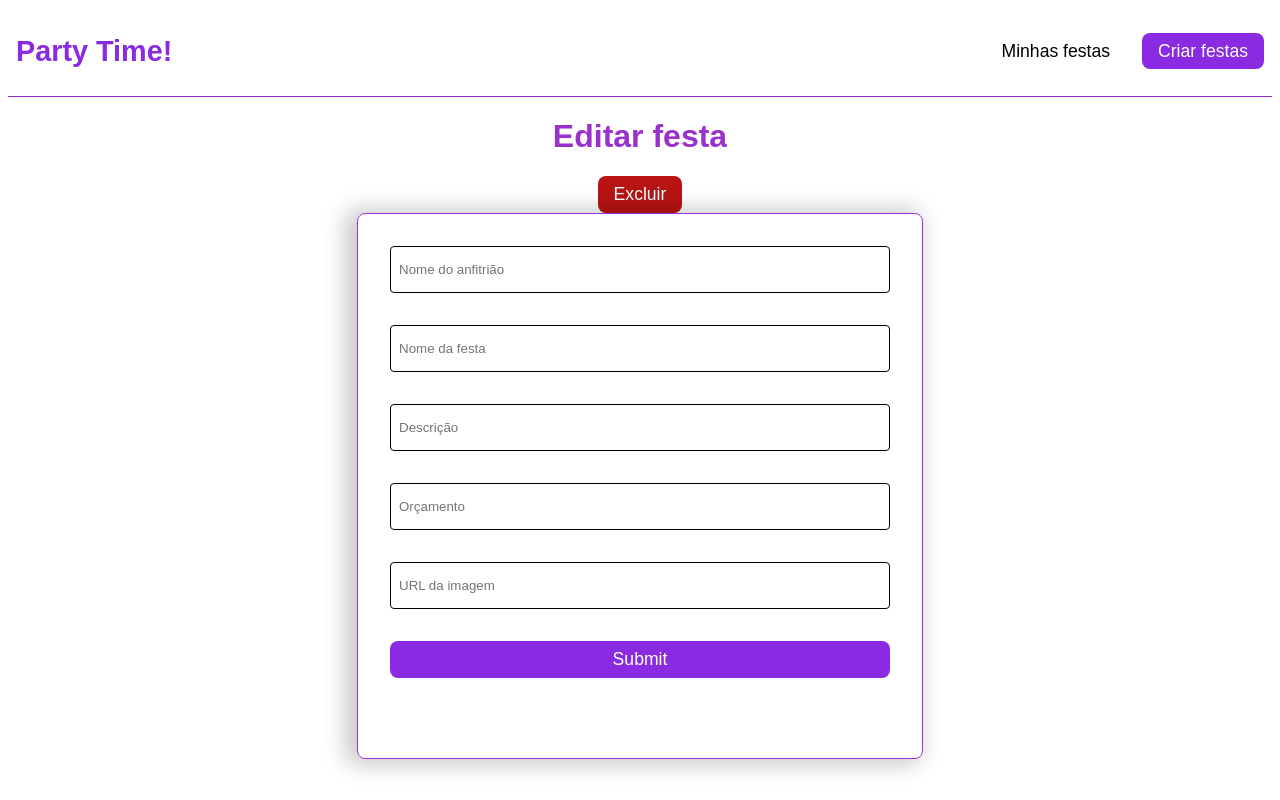
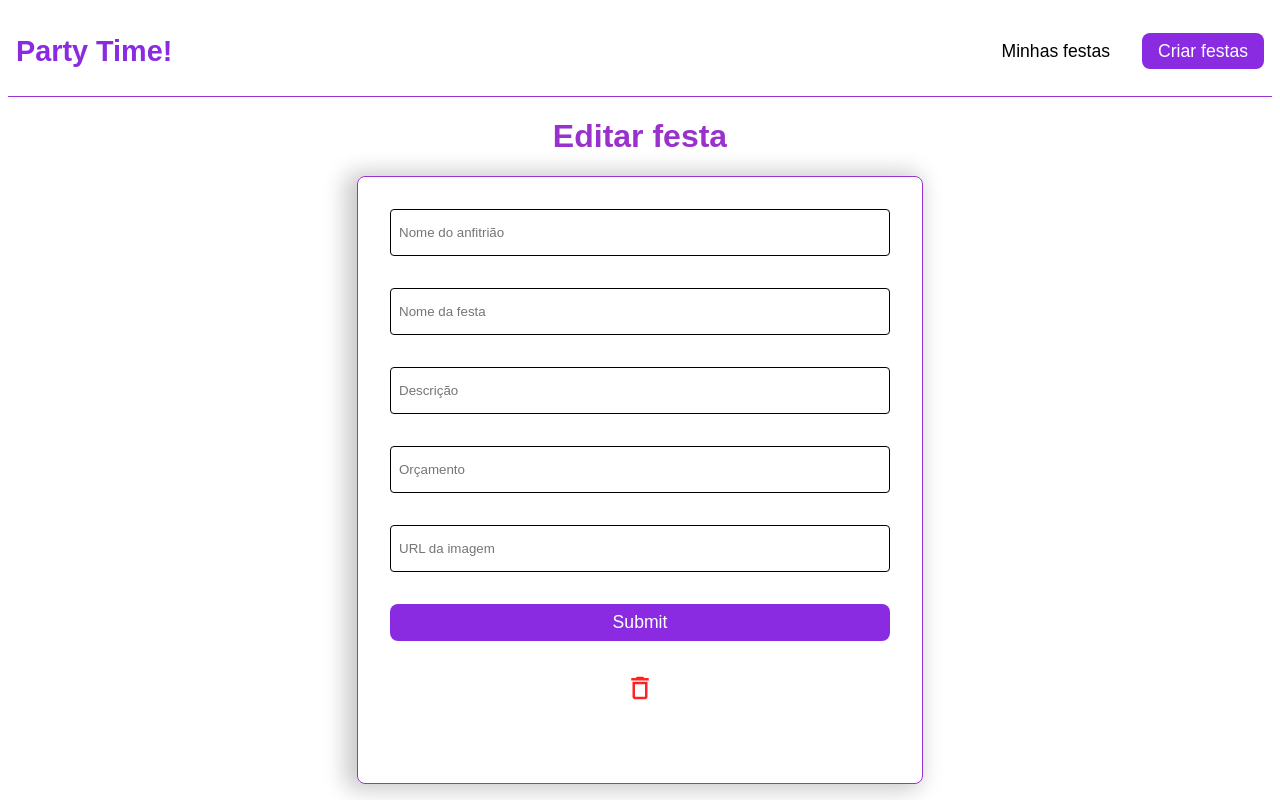
Before and after one commit to M4rcoos/projeto-festas-fullstack, a React (Vite) app in the folder frontend/front/: page /atualizar/1 in a window 1280 px wide. Built offline with nearby package versions, Linux system fonts and the light colour scheme; no server answers.

Commit message:
feat: add react icon delete

```diff
--- a/frontend/front/package.json
+++ b/frontend/front/package.json
@@ -19,6 +19,7 @@
     "react-confirm-alert": "^3.0.6",
     "react-dom": "^18.2.0",
     "react-hook-form": "^7.48.2",
+    "react-icons": "^4.12.0",
     "react-toastify": "^9.1.3",
     "styled-components": "^6.1.1"
   },
--- a/frontend/front/src/components/Form/FormUpdate.tsx
+++ b/frontend/front/src/components/Form/FormUpdate.tsx
@@ -7,6 +7,7 @@ import 'react-toastify/dist/ReactToastify.css';
 import { useParams } from 'react-router-dom';
 import { useNavigate } from 'react-router-dom';
 import { confirmAlert } from 'react-confirm-alert';
+import { MdDeleteOutline } from "react-icons/md";
 import 'react-confirm-alert/src/react-confirm-alert.css';
 
 interface IParty {
@@ -91,7 +92,6 @@ export const PartyForm = () => {
 
   return (
     <>
-      <C.InputDelet onClick={onDelete}>Excluir</C.InputDelet>
 
     <C.Form onSubmit={handleSubmit(onSubmit)}>
       <C.Input {...register('author')} placeholder="Nome do anfitrião" required />
@@ -100,6 +100,10 @@ export const PartyForm = () => {
       <C.Input {...register('budget')} placeholder="Orçamento" required />
       <C.Input {...register('image')} placeholder="URL da imagem" required />
       <C.InputSubmit type="submit" />
+      <div style={{display:'flex', alignItems:'center', justifyContent:'center'}}>
+
+    <MdDeleteOutline onClick={onDelete} fill='#ff2222'  size="30px"/>
+      </div>
     </C.Form>
     </>
   );
```
Also changed, not shown: 1 other file (tests, documents, lock files or other folders).
